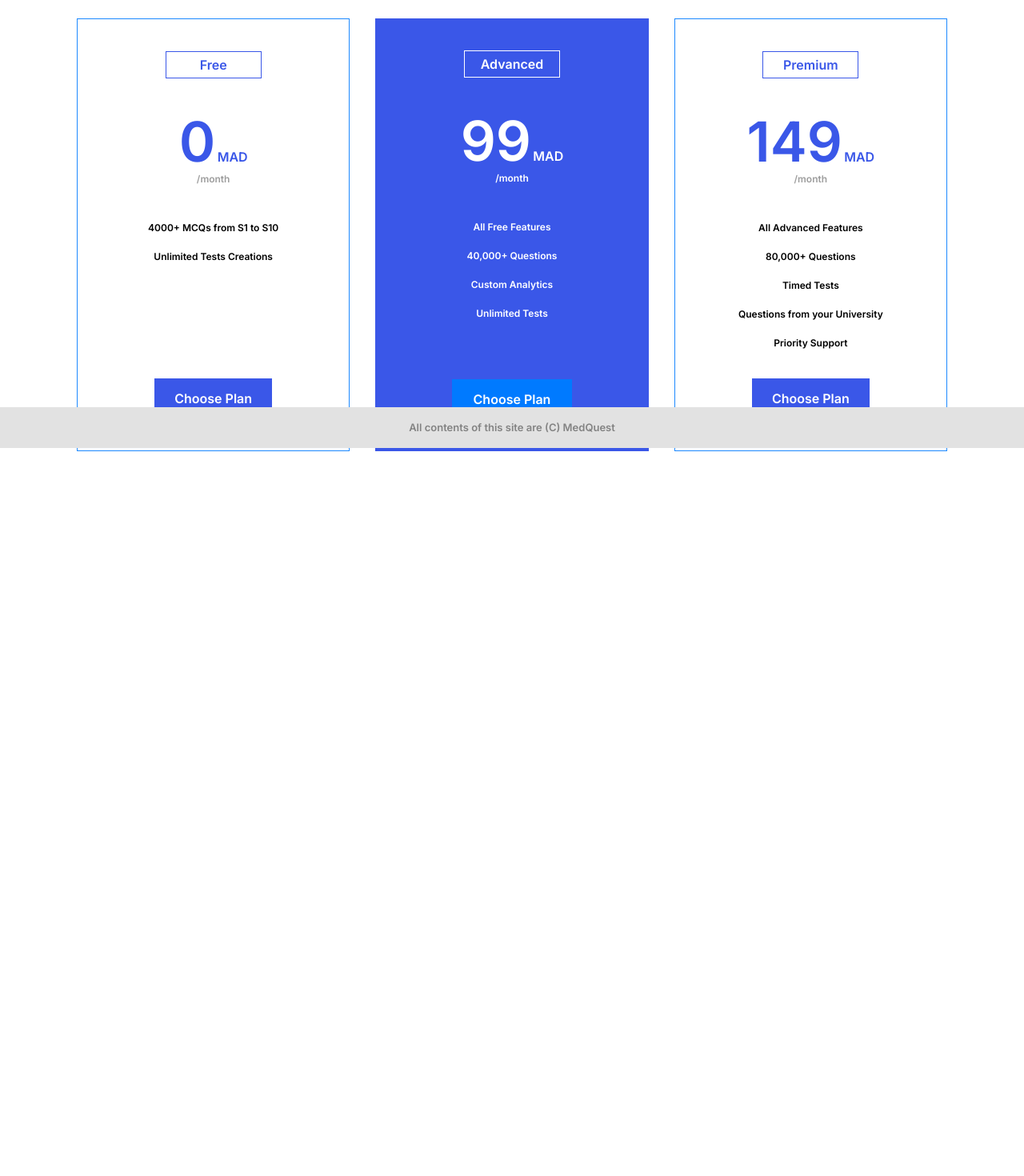
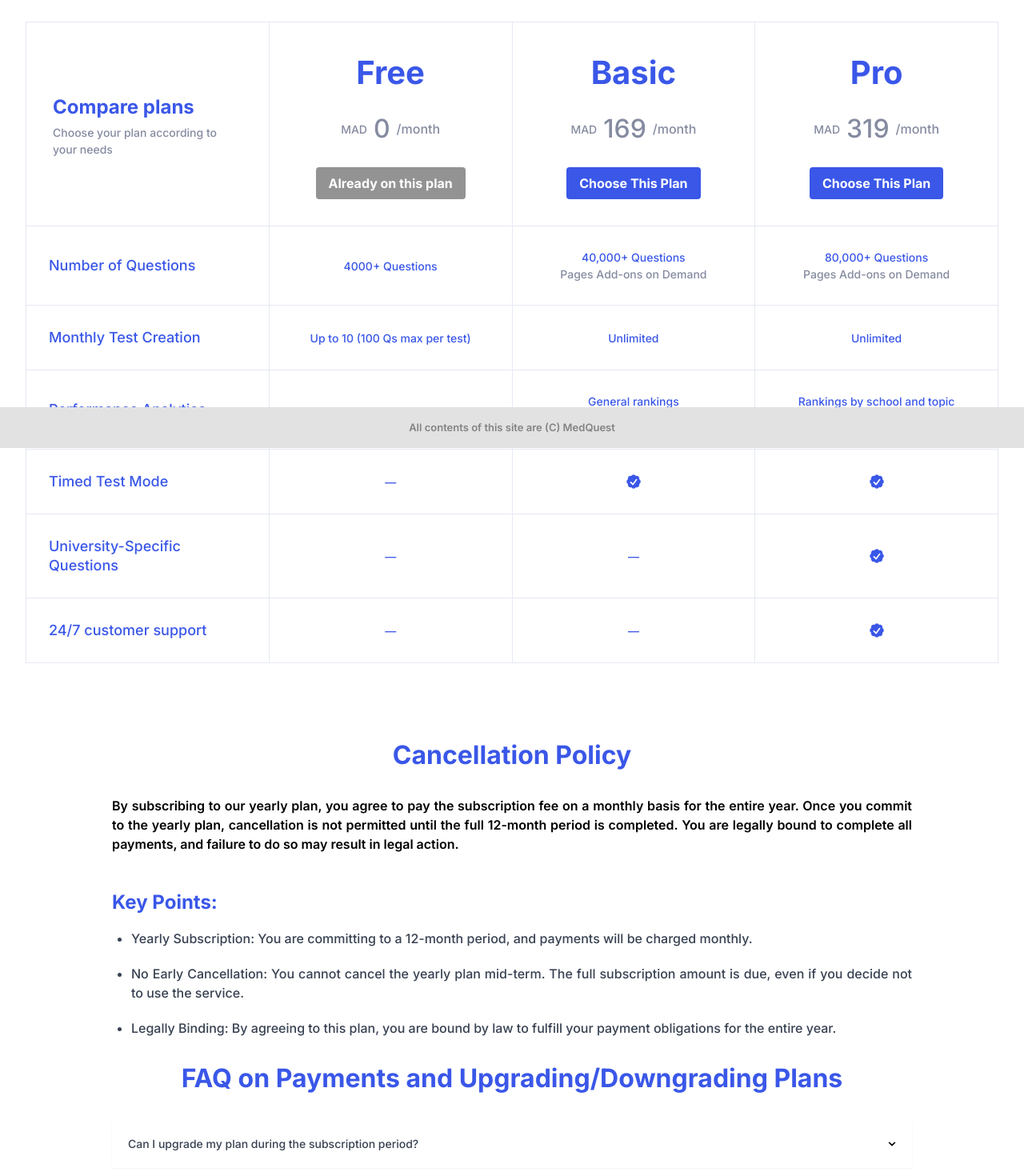
Before and after one commit to softmindsol/mediquest-FE, a React (Vite) app: page /subscription in a window 1280 px wide. Shown: the part 240-1710 px from the top of the page at 80% size. Before the commit the page ends 864 px from the top, so only its background shows below. Built offline with nearby package versions, Linux system fonts and the light colour scheme; no server answers.

Commit message:
Subscription page

```diff
--- /dev/null
+++ b/src/components/CancellationPolicy.jsx
@@ -0,0 +1,97 @@
+import { useState } from "react";
+import { FaChevronDown, FaChevronUp } from "react-icons/fa";
+
+const CancellationPolicy = () => {
+  const [openIndex, setOpenIndex] = useState(null);
+
+  const toggleAccordion = (index) => {
+    setOpenIndex(openIndex === index ? null : index);
+  };
+
+  const faqData = [
+    {
+      question: "Can I upgrade my plan during the subscription period?",
+      answer:
+        "Yes, you can upgrade your plan at any time during your subscription period. If you choose to upgrade, the change will take effect immediately, and you will be charged the difference in price for the remaining months. Your new plan features will be available right away.",
+    },
+    {
+      question: "What happens if I subscribe to a yearly plan?",
+      answer:
+        "Yes, you can upgrade your plan at any time during your subscription period. If you choose to upgrade, the change will take effect immediately, and you will be charged the difference in price for the remaining months. Your new plan features will be available right away.",
+    },
+    {
+      question: "Can I downgrade my plan?",
+      answer:
+        "Yes, you can upgrade your plan at any time during your subscription period. If you choose to upgrade, the change will take effect immediately, and you will be charged the difference in price for the remaining months. Your new plan features will be available right away.",
+    },
+  ];
+
+  return (
+    <div className="max-w-5xl mx-auto p-3 pt-8 pb-40 text-justify">
+      {/* Cancellation Policy Section */}
+      <h2 className="lg:text-title-xl2  text-[#3A57E8] font-bold text-center mb-8">
+        Cancellation Policy
+      </h2>
+      <p className="text-title-p text-black font-semibold mb-10 text-justify ">
+        By subscribing to our yearly plan, you agree to pay the subscription fee
+        on a monthly basis for the entire year. Once you commit to the yearly
+        plan, cancellation is not permitted until the full 12-month period is
+        completed. You are legally bound to complete all payments, and failure
+        to do so may result in legal action.
+      </p>
+
+      {/* Key Points Section */}
+      <h3 className="text-title-md text-[#3A57E8] font-bold mb-3">
+        Key Points:
+      </h3>
+      <ul className="list-disc text-title-p font-medium ml-6 mb-8 text-[#374151] gap-6">
+        <li className="mb-5">
+          Yearly Subscription: You are committing to a 12-month period, and
+          payments will be charged monthly.
+        </li>
+        <li className="mb-5">
+          No Early Cancellation: You cannot cancel the yearly plan mid-term. The
+          full subscription amount is due, even if you decide not to use the
+          service.
+        </li>
+        <li>
+          Legally Binding: By agreeing to this plan, you are bound by law to
+          fulfill your payment obligations for the entire year.
+        </li>
+      </ul>
+
+      {/* FAQ Section */}
+      <h2 className="lg:text-title-xl2  text-[#3A57E8] font-bold text-center mb-8">
+        FAQ on Payments and Upgrading/Downgrading Plans
+      </h2>
+
+      {faqData.map((faq, index) => (
+        <div key={index} className="bg-white shadow-sm mb-2">
+          {/* Accordion Header */}
+          <div
+            className="flex justify-between items-center cursor-pointer p-5 hover:bg-gray-100"
+            onClick={() => toggleAccordion(index)}
+          >
+            <span className="text-[14px]  text-[#374151] font-medium">
+              {faq.question}
+            </span>
+            <span className="text-gray-600">
+              {openIndex === index ? (
+                <FaChevronUp size={10} className="text-[#9CA3AF]0" />
+              ) : (
+                <FaChevronDown size={10} className="text-[#9CA3AF]0" />
+              )}
+            </span>
+          </div>
+
+          {/* Accordion Content */}
+          {openIndex === index && (
+            <div className="px-5 pb-5 text-[#374151] text-[14px]">{faq.answer}</div>
+          )}
+        </div>
+      ))}
+    </div>
+  );
+};
+
+export default CancellationPolicy;
--- a/src/pages/subscription/Subscription.jsx
+++ b/src/pages/subscription/Subscription.jsx
@@ -1,50 +1,134 @@
 import { useState } from "react";
-import { Dialog, DialogPanel, Radio, RadioGroup } from "@headlessui/react";
+import { Description, Dialog, Radio, RadioGroup } from "@headlessui/react";
 import { Bars3Icon, XMarkIcon } from "@heroicons/react/24/outline";
-import { CheckIcon } from "@heroicons/react/20/solid";
 import Header from "../../components/Header";
 import Footer from "../../components/Footer";
+import { HiMiniCheckBadge } from "react-icons/hi2";
+import CancellationPolicy from "../../components/CancellationPolicy";
 
 const pricing = {
   frequencies: [
     { value: "monthly", label: "Monthly", priceSuffix: "/month" },
-    { value: "yearly", label: "Yearly", priceSuffix: "" }, // We'll override this for each tier
+    { value: "yearly", label: "Yearly", priceSuffix: "/year" },
   ],
   tiers: [
     {
+      name: "Compare plans",
+      Description: "Choose your plan according to your needs",
+      id: "tier-comparison",
+      features: [
+        { name: "Number of Questions" },
+        { name: "Monthly Test Creation" },
+        { name: "Performance Analytics" },
+        { name: "Timed Test Mode" },
+        { name: "University-Specific Questions" },
+        { name: "24/7 customer support" },
+      ],
+      isComparison: true,
+    },
+    {
       name: "Free",
       id: "tier-free",
-      href: "#",
       price: { monthly: "0", yearly: "0" },
-      yearlyPriceSuffix: "Billed as 948 MAD ", // Custom suffix
-      features: ["4000+ MCQs from S1 to S10", "Unlimited Tests Creations"],
+      yearlyPriceSuffix: "MAD",
+      features: [
+        { name: "4000+ Questions" },
+        { name: "Up to 10 (100 Qs max per test)" },
+        { name: "—" },
+        { name: "—" },
+        { name: "—" },
+        { name: "—" },
+      ],
+      buttonText: "Already on this plan",
+      buttonDisabled: true,
     },
     {
-      name: "Advanced",
-      id: "tier-advanced",
-      href: "#",
-      price: { monthly: "99", yearly: "79" },
-      yearlyPriceSuffix: "Billed as 948 MAD ", // Custom suffix
+      name: "Basic",
+      id: "tier-basic",
+      price: { monthly: "169", yearly: "99" },
+      yearlyPriceSuffix: "MAD",
       features: [
-        "All Free Features",
-        "40,000+ Questions",
-        "Custom Analytics ",
-        "Unlimited Tests",
-      ],
+        {
+          name: (
+            <>
+              <div>40,000+ Questions</div>
+              <div style={{ color: "#858BA0" }}>Pages Add-ons on Demand</div>
+            </>
+          ),
+        },
+        { name: "Unlimited" },
+        {
+          name: (
+            <>
+              <div>General rankings</div>
+              <div>Weekly, Monthly, Semester</div>
+            </>
+          ),
         },
         {
-      name: "Premium",
-      id: "tier-premium",
-      href: "#",
-      price: { monthly: "149", yearly: "119" },
-      yearlyPriceSuffix: "Billed as 1428 MAD ", // Custom suffix
+          name: (
+            <HiMiniCheckBadge
+              size={22}
+              style={{ color: "#3A57E8", margin: "auto" }}
+            />
+          ),
+        },
+        { name: "—" },
+        { name: "—" },
+      ],
+      buttonText: "Choose This Plan",
+      buttonDisabled: false,
+    },
+    {
+      name: "Pro",
+      id: "tier-pro",
+      price: { monthly: "319", yearly: "199" },
+      yearlyPriceSuffix: "MAD",
       features: [
-        "All Advanced Features",
-        "80,000+ Questions",
-        "Timed Tests",
-        "Questions from your University",
-        "Priority Support",
+        {
+          name: (
+            <>
+              <div>80,000+ Questions</div>
+              <div style={{ color: "#858BA0" }}>Pages Add-ons on Demand</div>
+            </>
+          ),
+        },
+        { name: "Unlimited" },
+        {
+          name: (
+            <>
+              <div>Rankings by school and topic</div>
+              <div>Weekly, Monthly, Semester</div>
+            </>
+          ),
+        },
+        {
+          name: (
+            <HiMiniCheckBadge
+              size={22}
+              style={{ color: "#3A57E8", margin: "auto" }}
+            />
+          ),
+        },
+        {
+          name: (
+            <HiMiniCheckBadge
+              size={22}
+              style={{ color: "#3A57E8", margin: "auto" }}
+            />
+          ),
+        },
+        {
+          name: (
+            <HiMiniCheckBadge
+              size={22}
+              style={{ color: "#3A57E8", margin: "auto" }}
+            />
+          ),
+        },
       ],
+      buttonText: "Choose This Plan",
+      buttonDisabled: false,
     },
   ],
 };
@@ -62,7 +146,7 @@ const Subscription = () => {
       <div className="bg-gray-900">
         <main>
           {/* Pricing section */}
-          <div className="mx-auto mt-12  max-w-6xl px-6 lg:px-8">
+          <div className="mx-auto mt-12 max-w-screen-xl px-6 lg:px-8">
             <div className="mx-auto max-w-4xl text-center">
               <h1 className="text-title-lg font-semibold text-[#3A57E8]">
                 Choose Your Plan
@@ -74,7 +158,7 @@ const Subscription = () => {
                 <RadioGroup
                   value={frequency}
                   onChange={setFrequency}
-                  className="grid grid-cols-2 gap-x-1 border rounded-md border-[#3A57E8] "
+                  className="grid grid-cols-2 gap-x-1 border rounded-md border-[#3A57E8]"
                 >
                   {pricing.frequencies.map((option) => (
                     <Radio
@@ -89,104 +173,94 @@ const Subscription = () => {
               </fieldset>
             </div>
 
-            <div className="isolate mx-auto my-15 grid max-w-md grid-cols-1 gap-8 lg:mx-0 lg:max-w-none lg:grid-cols-3">
-              {pricing.tiers.map((tier) => (
-                <div
+            <div className="max-w-screen-xl mx-auto py-6 my-10 overflow-x-auto">
+              <table className="min-w-full border-collapse border border-[#E6E9F5]">
+                <thead>
+                  <tr>
+                    {pricing?.tiers?.map((tier) => (
+                      <th
                         key={tier.id}
-                  className={classNames(
-                    "flex flex-col justify-between p-7 xl:py-10 border ",
-                    tier.name === "Advanced"
-                      ? "bg-[#3A57E8] text-white border-none"
-                      : "border-[#1C89FF]"
-                  )}
+                        className="bg-gray-200 border border-[#E6E9F5]"
+                        style={{
+                          width: "calc(100% / " + pricing.tiers.length + ")",
+                        }}
                       >
-                  <div>
+                        <div className="p-8">
                           <div
                             className={classNames(
-                        "flex w-30 mx-auto items-center justify-center gap-x-4 border",
-                        tier.name === "Advanced"
-                          ? "border-white"
-                          : "border-[#3A57E8]"
-                      )}
-                    >
-                      <h2
-                        id={tier.id}
-                        className={classNames(
-                          "text-base font-semibold leading-8",
-                          tier.name === "Advanced"
-                            ? "text-white"
-                            : "text-[#3A57E8]"
+                              tier.name === "Compare plans"
+                                ? "font-bold text-[#3A57E8] lg:text-title-md text-left"
+                                : "text-[#3A57E8] font-bold lg:text-[40px] text-center"
                             )}
                           >
                             {tier.name}
-                      </h2>
                           </div>
+                          <div className="text-[#858BA0] text-[14px] font-medium text-left">
+                            {tier.Description}
+                          </div>
+                          {tier.isComparison ? null : (
+                            <div>
+                              <p className="flex justify-center text-[#858BA0] font-medium items-center gap-2 my-4">
+                                <span className="text-[14px]">
+                                  {tier.yearlyPriceSuffix}
+                                </span>
+                                <span className="flex items-start justify-start lg:text-[32px]">
+                                  {tier.price[frequency.value]}
+                                </span>
 
-                    <p className="flex flex-col justify-center items-center mt-7 gap-x-1">
-                      <p
-                        className={classNames(
-                          "text-[69px] font-semibold",
-                          tier.name === "Advanced"
-                            ? "text-white"
-                            : "text-[#3A57E8]"
-                        )}
-                      >
-                        {tier.price[frequency.value]}{" "}
-                        <span className="text-title-p ml-[-15px]"> MAD</span>
-                      </p>
-                      <span
-                        className={classNames(
-                          "text-[12px] font-semibold mt-[-15px]",
-                          tier.name === "Advanced"
-                            ? "text-white"
-                            : "text-[#9D9D9D]"
-                        )}
-                      >
-                        {frequency.value === "yearly"
-                          ? tier.yearlyPriceSuffix
-                          : frequency.priceSuffix}
+                                <span>
+                                  {pricing.frequencies[0].priceSuffix}
                                 </span>
                               </p>
 
-                    <ul
+                              <button
+                                className={`mt-2 py-2 px-4 rounded ${
+                                  tier.buttonDisabled
+                                    ? "bg-[#939393] text-white cursor-not-allowed"
+                                    : "bg-[#3A57E8] text-white "
+                                }`}
+                                disabled={tier.buttonDisabled}
+                              >
+                                {tier.buttonText}
+                              </button>
+                            </div>
+                          )}
+                        </div>
+                      </th>
+                    ))}
+                  </tr>
+                </thead>
+
+                <tbody>
+                  {pricing.tiers[0].features.map((feature, index) => (
+                    <tr key={index} className="border border-[#E6E9F5]">
+                      {pricing.tiers.map((tier) => (
+                        <td
+                          key={tier.id}
                           className={classNames(
-                        "mt-8 space-y-3 text-sm leading-6",
-                        tier.name === "Advanced"
-                          ? "text-white"
-                          : "text-gray-300",
-                        "xl:mt-10"
+                            "border font-medium text-[#3A57E8] text border-[#E6E9F5] p-7",
+                            tier.name === "Compare plans"
+                              ? "font-medium text-[#3A57E8] text-title-xsm text-lest"
+                              : "text-[#3A57E8] font-medium text-[14px] text-center"
                           )}
+                          style={{
+                            width: "calc(100% / " + pricing.tiers.length + ")",
+                          }}
                         >
-                      {tier.features.map((feature) => (
-                        <li
-                          key={feature}
-                          className="gap-x-3 text-[12px] flex justify-center  font-semibold  "
-                        >
-                          {feature}
-                        </li>
+                          {tier.isComparison
+                            ? feature.name
+                            : tier.features[index].name}
+                        </td>
                       ))}
-                    </ul>
-                  </div>
-
-                  {/* Button aligned to bottom */}
-                  <a
-                    href={tier.href}
-                    aria-describedby={tier.id}
-                    className={classNames(
-                      "mt-8 block border border-transparent px-4 py-3 text-title-p mx-17 font-semibold text-center justify-stretch",
-                      tier.name === "Advanced"
-                        ? "bg-[#007AFF] text-white "
-                        : "bg-[#3A57E8] text-white"
-                    )}
-                  >
-                    Choose Plan
-                  </a>
-                </div>
+                    </tr>
                   ))}
+                </tbody>
+              </table>
             </div>
           </div>
         </main>
       </div>
+      <CancellationPolicy />
       <Footer />
     </>
   );
```
Lines whose indentation alone changed are shown as unchanged.
